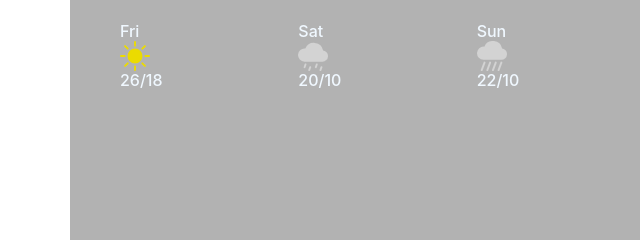
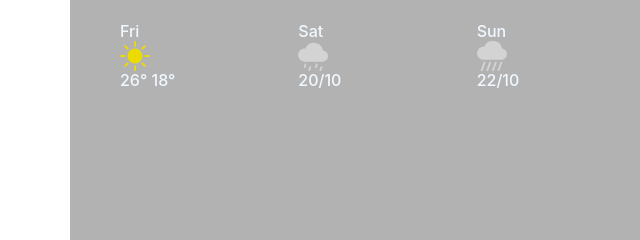
Before and after one commit to Polchaninova/home, a website built with Parcel: page index.html in a window 1280 px wide. Shown: the part 541-781 px from the top of the page, 0-640 px from the left. Built offline with nearby package versions, Linux system fonts and the light colour scheme.

Commit message:
add span class min max

```diff
--- a/index.html
+++ b/index.html
@@ -117,7 +117,10 @@
               />
             </svg>
             <br />
-            26/18
+            <div class="weather-forecast-temperatures">
+              <span class="weather-forecast-temperature-max"> 26° </span>
+              <span class="weather-forecast-temperature-min"> 18° </span>
+            </div>
           </h2>
         </div>
         <div class="col-2">
```
